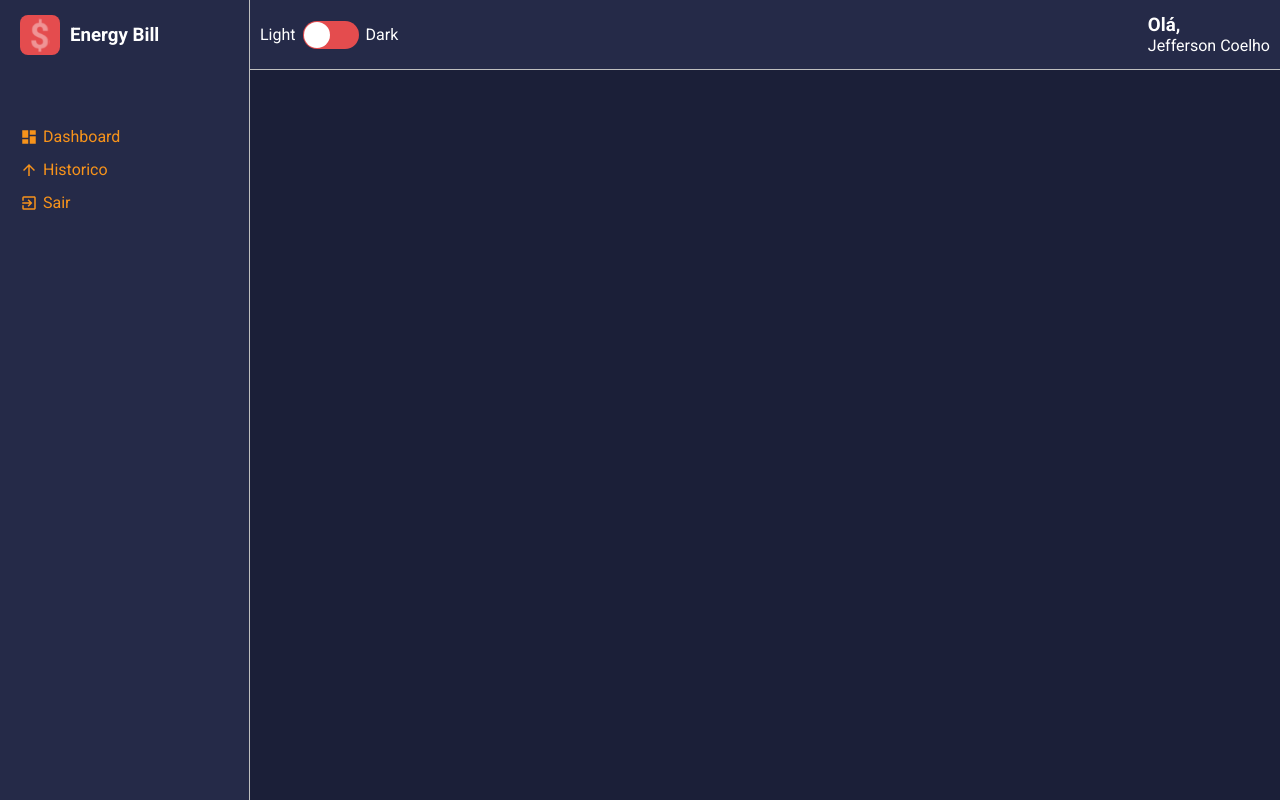
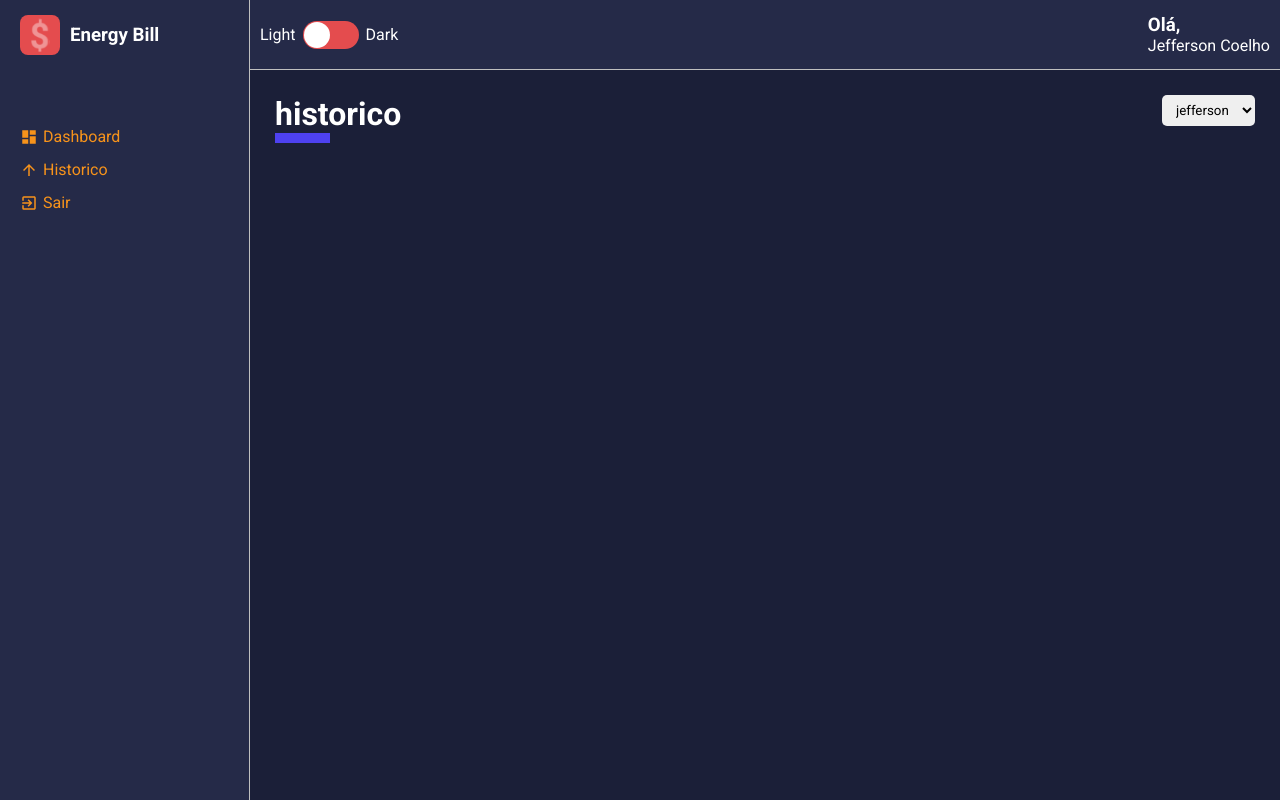
Before and after one commit to BioJJ/energy-bill-reader-front, a React (Vite) app: page / in a window 1280 px wide. Built offline with nearby package versions, Linux system fonts and the light colour scheme.

Commit message:
chore(deps): 🔗 add dependencies

```diff
--- a/package.json
+++ b/package.json
@@ -15,6 +15,9 @@
     "react": "^18.2.0",
     "react-chartjs-2": "^5.2.0",
     "react-dom": "^18.2.0",
+    "react-icons": "^4.10.1",
+    "react-router-dom": "^6.14.2",
+    "react-switch": "^7.0.0",
     "styled-components": "^6.0.5"
   },
   "devDependencies": {
--- a/src/App.tsx
+++ b/src/App.tsx
@@ -4,11 +4,15 @@ import GlobalStyles from './styles/styles'
 import Layout from './components/Layout'
 
 import dark from './styles/themes/dark'
+import List from './pages/List'
+
 const App: React.FC = () => {
 	return (
 		<ThemeProvider theme={dark}>
 			<GlobalStyles />
-			<Layout />
+			<Layout>
+				<List />
+			</Layout>
 		</ThemeProvider>
 	)
 }
```
